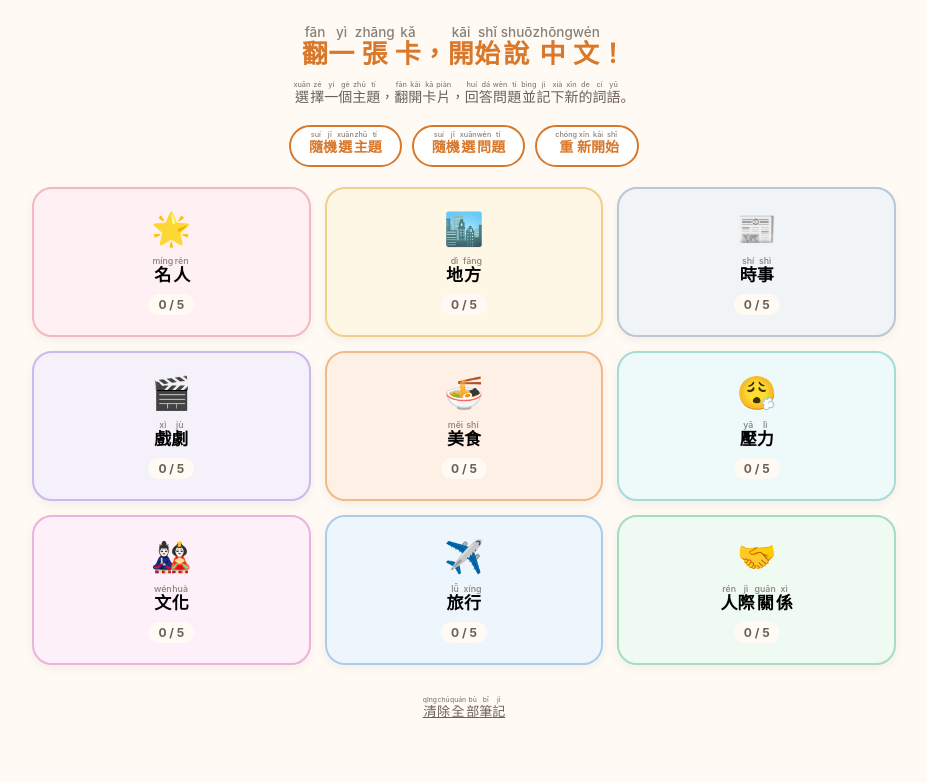
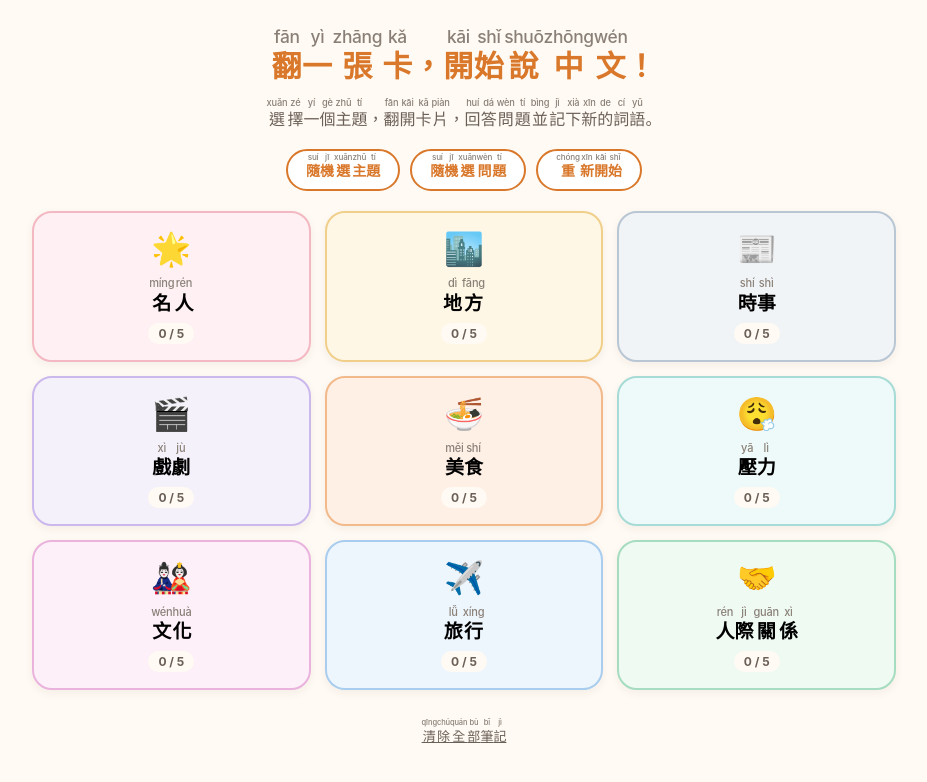
Before and after one commit to serenanamee/chinese-chat-grid, a plain HTML site: page index.html in a window 1280 px wide. Shown: the whole page, without its empty margins (176-1103 px from the left). Drawn offline with Linux system fonts and the light colour scheme.

Commit message:
放大拼音與中文字體，加大兩者之間的垂直間距
拼音字級 0.52em -> 0.58em，主要中文文字（標題／卡片／題目／筆記）字級調大，
並用 negative letter-spacing 微調避免長拼音音節把相鄰漢字撐出多餘橫向間隙。

Co-Authored-By: Claude Sonnet 5 <noreply@anthropic.com>

```diff
--- a/style.css
+++ b/style.css
@@ -43,22 +43,23 @@ body {
 }
 
 /* ---------- 拼音 ruby ---------- */
-ruby { ruby-position: over; }
+ruby { ruby-position: over; padding-top: 0.5em; }
 rt {
-  font-size: 0.52em;
+  font-size: 0.58em;
   font-weight: 500;
   color: var(--pinyin);
-  letter-spacing: 0;
+  letter-spacing: -0.02em;
   user-select: none;
+  margin-bottom: 0.2em;
 }
 .zh-ruby-visual { white-space: pre-wrap; }
 
 /* ---------- 頁首 ---------- */
 .page-head { text-align: center; padding: 6px 0 18px; }
 .page-title {
-  font-size: 26px; font-weight: 800; color: var(--accent); letter-spacing: 0.5px;
+  font-size: 30px; font-weight: 800; color: var(--accent); letter-spacing: 0.5px;
 }
-.page-subtitle { font-size: 14px; color: var(--ink-soft); margin-top: 8px; }
+.page-subtitle { font-size: 16px; color: var(--ink-soft); margin-top: 8px; }
 
 /* ---------- 工具列 ---------- */
 .toolbar {
@@ -109,7 +110,7 @@ rt {
 .card.is-highlighted { box-shadow: 0 0 0 4px var(--accent); }
 
 .card-emoji { font-size: 32px; }
-.card-title { font-size: 17px; font-weight: 800; text-align: center; }
+.card-title { font-size: 19px; font-weight: 800; text-align: center; }
 .card-progress {
   font-size: 12px; font-weight: 700; color: var(--ink-soft);
   background: var(--paper); border-radius: 999px; padding: 3px 10px;
@@ -163,7 +164,7 @@ rt {
   display: flex; align-items: center; justify-content: space-between;
   padding: 16px 18px; border-bottom: 1px solid var(--line);
 }
-.modal-title { font-size: 20px; font-weight: 800; color: var(--accent); }
+.modal-title { font-size: 22px; font-weight: 800; color: var(--accent); }
 .modal-close {
   font-size: 18px; line-height: 1; width: 40px; height: 40px; border-radius: 999px;
   border: none; background: var(--paper); color: var(--ink); cursor: pointer;
@@ -177,19 +178,19 @@ rt {
   padding: 14px 0; border-bottom: 1px dashed var(--line);
 }
 .question-block:last-child { border-bottom: none; }
-.question-text { font-size: 16px; font-weight: 700; margin-bottom: 10px; }
+.question-text { font-size: 18px; font-weight: 700; margin-bottom: 10px; }
 
 .note-section { background: var(--paper); border-radius: 14px; padding: 12px 14px; }
 .note-label { display: block; font-size: 13px; font-weight: 700; color: var(--ink-soft); margin-bottom: 6px; }
 .note-textarea {
-  width: 100%; font-family: inherit; font-size: 15px; color: var(--ink);
+  width: 100%; font-family: inherit; font-size: 16px; color: var(--ink);
   border: 1px solid var(--line); border-radius: 10px; padding: 10px 12px;
   resize: vertical; min-height: 64px; background: #fff;
 }
 .note-textarea:focus-visible { outline: 3px solid var(--accent); outline-offset: 1px; }
 
 .note-preview {
-  margin-top: 8px; padding: 8px 10px; font-size: 15px; min-height: 0;
+  margin-top: 8px; padding: 8px 10px; font-size: 16px; min-height: 0;
   background: #fff; border-radius: 10px; border: 1px solid transparent;
 }
 .note-preview:empty { display: none; }
```
